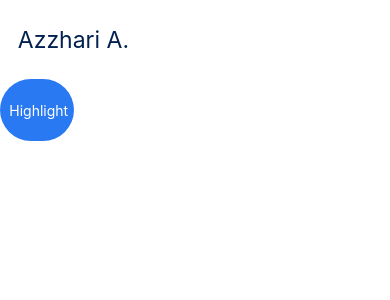
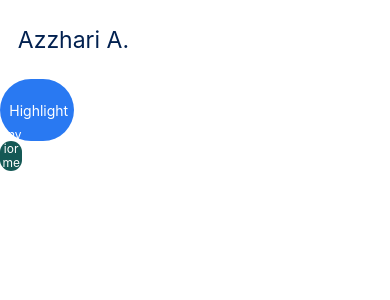
Before and after one commit to Akshita2020/DonationApp-react-native, a React Native app: screen / in a window 390 px wide. Shown: the top 300 px of the page. Built offline with nearby package versions, Linux system fonts and the light colour scheme; some icons are missing.

Commit message:
Installed fontAwesome icon and setup search icon

```diff
--- /dev/null
+++ b/components/Badge/Badge.tsx
@@ -0,0 +1,36 @@
+import React, {useState, useRef} from 'react';
+import {Text, Pressable} from 'react-native';
+import styles from './styles';
+import {horizontalScale} from '../../assets/styles/scaling';
+
+
+interface BadgeProps {
+  title: string;
+  onPress?: () => void;
+}
+
+const Badge = ({title}: BadgeProps) => {
+  const [width, setWidth] = useState(0);
+  const textRef = useRef(null);
+  console.log(width);
+  const paddingHorizontal = 10;
+  const tabWidth = {
+    width: horizontalScale(paddingHorizontal * 2 + width),
+  };
+  return (
+    <Pressable
+      style={[styles.badge, tabWidth]}
+      // onPress={() => onPress(() => onPress)}
+    >
+      <Text
+        onTextLayout={event => {
+          setWidth(event.nativeEvent.lines[0].width);
+        }}
+        ref={textRef}
+        style={[styles.title]}>
+        {title}
+      </Text>
+    </Pressable>
+  );
+};
+export default Badge;
--- /dev/null
+++ b/components/Badge/styles.tsx
@@ -0,0 +1,25 @@
+import {StyleSheet} from 'react-native';
+import {getFontFamily} from '../../android/app/build/intermediates/assets/debug/mergeDebugAssets/custom/helper';
+import {
+  horizontalScale,
+  scaleFontSize,
+  verticalScale,
+} from '../../assets/styles/scaling';
+
+const styles = StyleSheet.create({
+  badge: {
+    backgroundColor: '#145855',
+    height: verticalScale(24),
+    justifyContent: 'center',
+    borderRadius: horizontalScale(52),
+  },
+  title: {
+    fontFamily: getFontFamily('Inter_18pt', '600'),
+    fontSize: scaleFontSize(12),
+    lineHeight: scaleFontSize(14),
+    color: '#FFFFFF',
+    textAlign: 'center',
+  },
+});
+
+export default styles;
--- a/screens/Home/Home.tsx
+++ b/screens/Home/Home.tsx
@@ -4,12 +4,20 @@ import globalStyle from '../../assets/styles/globalStyle';
 import Header from '../../components/Header/Header';
 import Button from '../../components/Button/Button';
 import Tab from '../../components/Tab/Tab';
+import Badge from '../../components/Badge/Badge';
+import {FontAwesomeIcon} from '@fortawesome/react-native-fontawesome';
+import {faSearch} from '@fortawesome/free-solid-svg-icons';
+
+
+
 const Home = () => {
   return (
     <SafeAreaView style={[globalStyle.backgroundWhite, globalStyle.flex]}>
       <View>
         <Header title={'Azzhari A.'} type={1} />
-      <Tab title={'Highlight'}/>
+        <Tab title={'Highlight'} />
+        <Badge title={'Enviorment'} />
+        <FontAwesomeIcon icon={faSearch}/>
       </View>
     </SafeAreaView>
   );
```
Also changed, not shown: package.json (+7 -1 lines), 1 other file (tests, documents, lock files or other folders).
